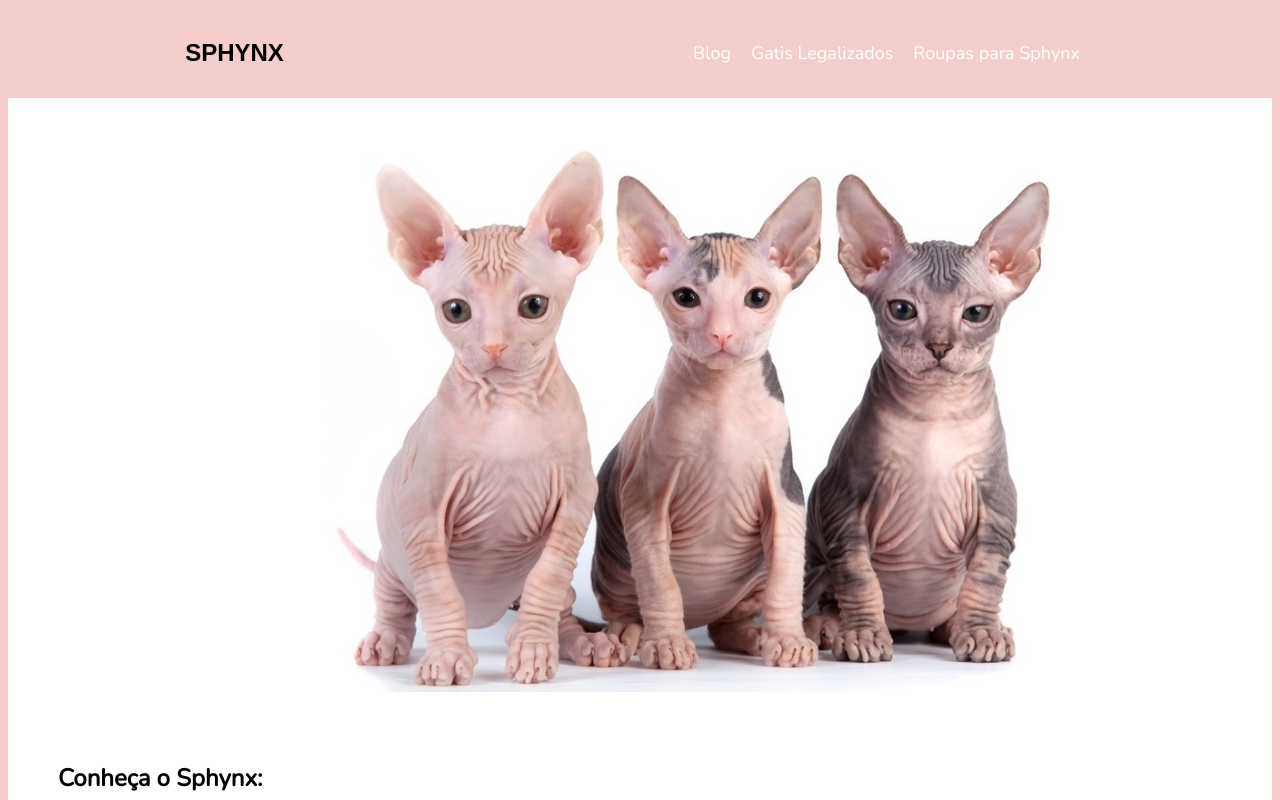
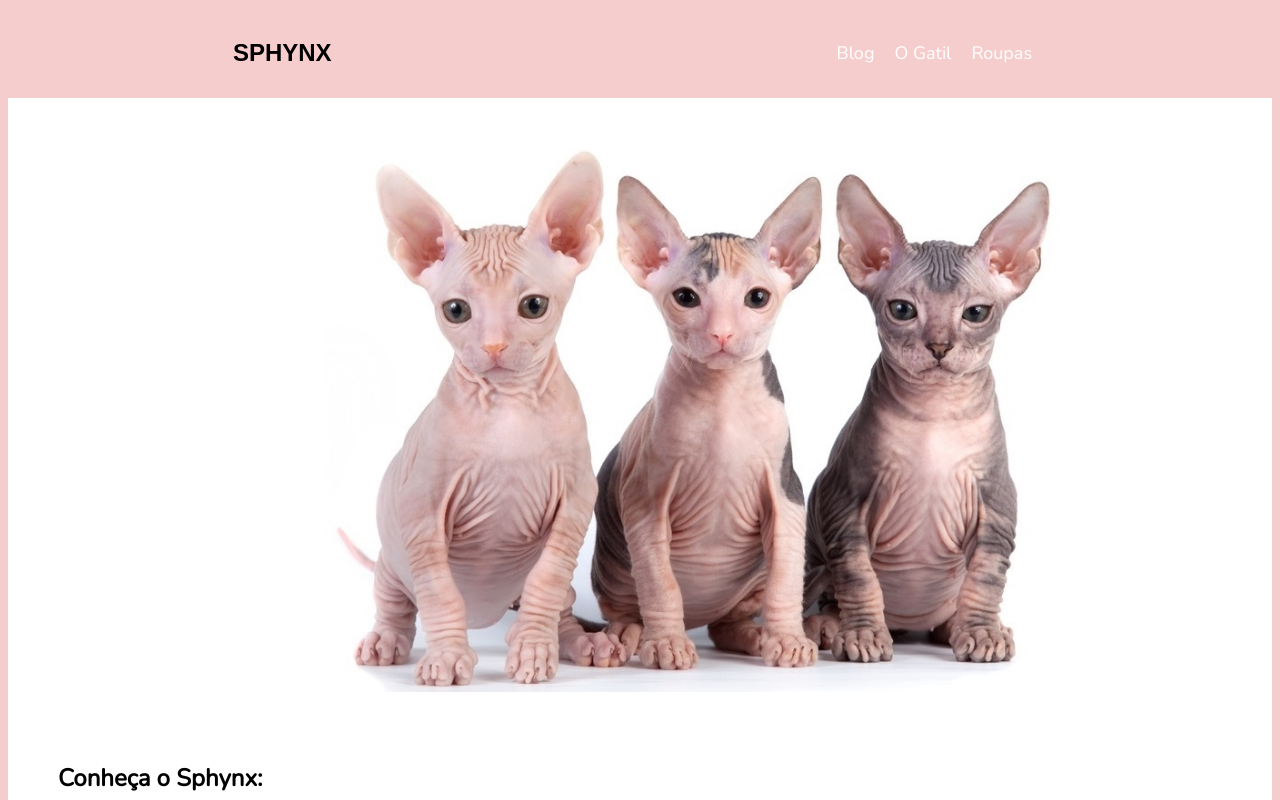
Before and after one commit to bruuthais/basic-html-css, a plain HTML site: page index.html in a window 1280 px wide. Shown: the top 800 px of the page. Drawn offline with nearby package versions, Linux system fonts and the light colour scheme.

Commit message:
Update index.html

```diff
--- a/index.html
+++ b/index.html
@@ -18,8 +18,8 @@
        <h2 class="titulo">SPHYNX</h2>
         <ul class="links">
         <li><a href="#">Blog</a></li>
-       <li><a href="#">Gatis Legalizados</a></li>
-    <li><a href="#">Roupas para Sphynx</a></li>
+       <li><a href="#">O Gatil</a></li>
+    <li><a href="#">Roupas</a></li>
         </ul>
 </header>
 <img class="img" src="./img/gato.jpg" alt="foto de sphynx com fundo lilás">
```
